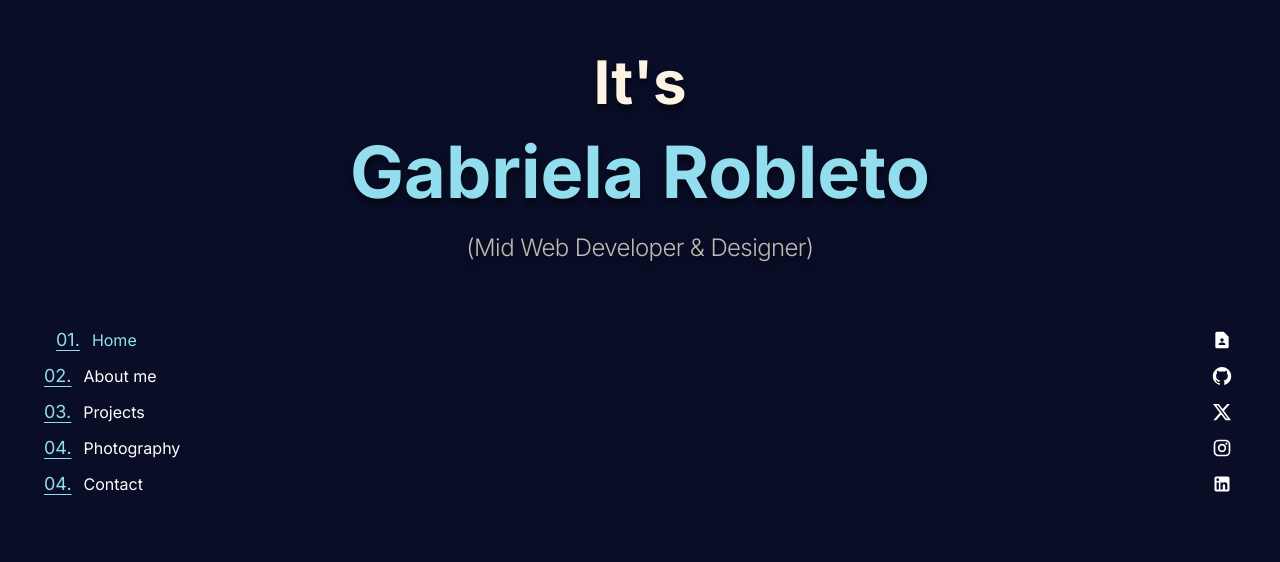
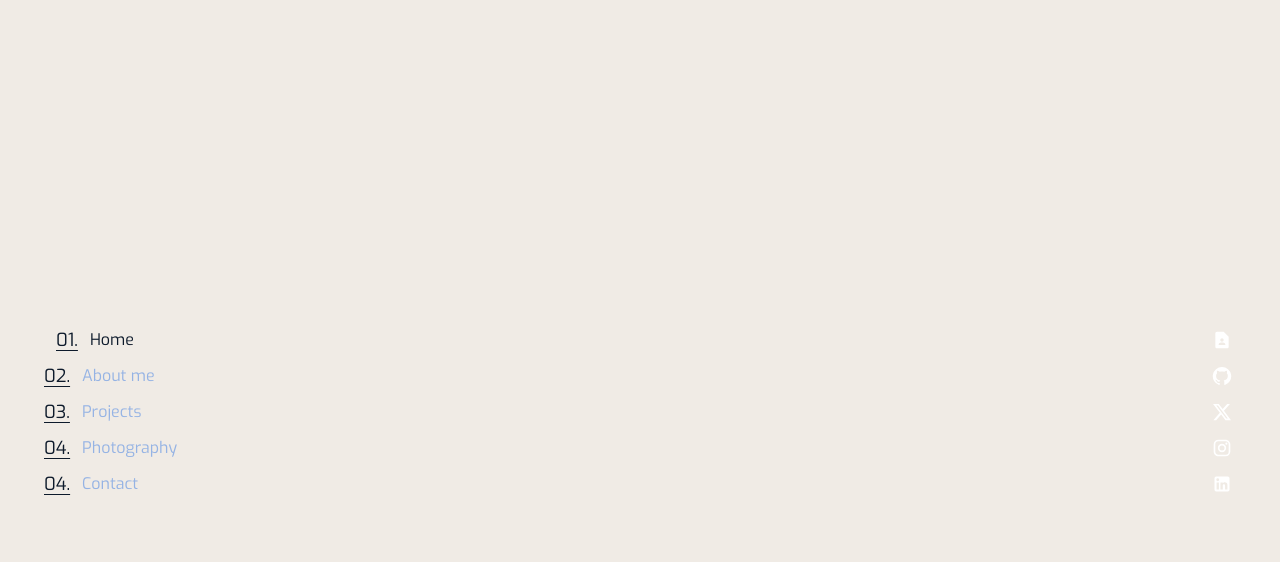
Before and after one commit to mgrobleto/marobleto-homepage, a Next.js app: page / in a window 1280 px wide. Shown: the part 238-800 px from the top of the page. Built offline with nearby package versions, Linux system fonts and the light colour scheme.

Commit message:
replace cv

```diff
--- a/src/components/sidebar.tsx
+++ b/src/components/sidebar.tsx
@@ -61,13 +61,13 @@ const SideBar: React.FC = () => {
                         <Link
                             key={i}
                             href={l.path}
-                            className={activeSection === l.path ?  'text-theme translate-x-3 transition ease-in-out delay-150 duration-300': 'hover:text-theme hover:translate-x-3 md:transform-none transition ease-in-out delay-150 duration-300'}
+                            className={activeSection === l.path ?  'text-[#0D1A2B] translate-x-3 transition ease-in-out delay-150 duration-300': 'text-[#95B3E4] hover:text-[#0D1A2B] hover:translate-x-3 md:transform-none transition ease-in-out delay-150 duration-300'}
                             style={{
                                 margin: 4
                             }}
                         >
                             <div className='flex flex-row justify-start items-center'>
-                                <div className='underline underline-offset-4 text-theme'> {l.number} </div>
+                                <div className='underline underline-offset-4 text-[#0D1A2B]'> {l.number} </div>
                                 <div className='ml-3 text-base'> {l.label} </div>
                             </div>
                         </Link>
--- a/src/components/social-media-links.tsx
+++ b/src/components/social-media-links.tsx
@@ -11,7 +11,7 @@ const SocialMedia : React.FC = () => {
         <div className="fixed xl:flex flex-col max-w-md h-auto px-10 bottom-10 bg-transparent right-2">
             <div className="flex flex-col justify-between items-end my-5">
                 <AnimatedSocialLink
-                    href="https://drive.google.com/file/d/1za9uW_zO96zB5Ol7rV8bZoZxI5aPj8Jn/view?usp=sharing"
+                    href=""
                     icon={<ContactPageIcon fontSize="small" />}
                     classname="hover:text-[#92DEEF]"
                     color="#92DEEF"
--- a/src/pages/_app.tsx
+++ b/src/pages/_app.tsx
@@ -2,11 +2,13 @@ import '../styles/globals.css';
 
 import type { Metadata } from 'next';
 import type { AppProps } from "next/app";
-import { Inter } from 'next/font/google'
+import { Exo, Inter } from 'next/font/google'
 
 import SocialMedia from '@/components/social-media-links'
 
 const inter = Inter({ subsets: ['latin']})
+
+const exo = Exo({ subsets: ['latin'] })
 
 export const metadata: Metadata = {
     title: 'Gabriela Robleto | Homepage',
@@ -15,7 +17,7 @@ export const metadata: Metadata = {
 
 export default function MyApp({ Component, pageProps} : AppProps) {
     return (
-        <div className={inter.className}>
+        <div className={exo.className}>
             <Component {...pageProps} />
             <SocialMedia />
         </div>
--- a/src/pages/index.tsx
+++ b/src/pages/index.tsx
@@ -11,8 +11,8 @@ export default function Home() {
       <ScrollObserver>
         <Intro />
         <About />
-        <Works />
-        <ContactMe />
+        {/* <Works />
+        <ContactMe /> */}
         <SideBar />
       </ScrollObserver>
     </main>
--- a/src/pages/intro.tsx
+++ b/src/pages/intro.tsx
@@ -31,16 +31,17 @@ const Intro : React.FC = () => {
                 transform: `translateY(-${progress * 20}vh)`
             }}
         >
-            <div className="max-w-full flex flex-col min-h-screen p-24 bg-[#090D26] justify-around items-center">
+            <div className="max-w-full flex flex-col min-h-screen p-24 bg-[#F0EBE5] justify-around items-center">
                 <div className="flex-col items-center  max-w-[1000px]">
                     <FadeInSection delay='1'>
-                        <div className='p-9 z-10 drop-shadow-[0_5px_3px_rgba(0,0,0,0.5)] text-center flex flex-col items-center justify-center text-[#FCF3E3]'>
+                        <div className=""></div>
+                        {/* <div className='p-9 z-10 drop-shadow-[0_5px_3px_rgba(0,0,0,0.5)] text-center flex flex-col items-center justify-center text-[#FCF3E3]'>
                             <h1 className="mb-6 text-4xl lg:text-6xl font-bold">It&apos;s </h1>
                             <h1 className="mb-6 text-5xl lg:text-7xl font-bold"> <span className='text-theme font-bold'>Gabriela Robleto</span> </h1>
                             <h2 className="mb-2 font-light text-sm lg:text-2xl tracking-tight opacity-75">
                                 <p>(Mid Web Developer &amp; Designer)</p>
                             </h2>
-                        </div>
+                        </div>  */}
                     </FadeInSection>
                 </div>
 
```
